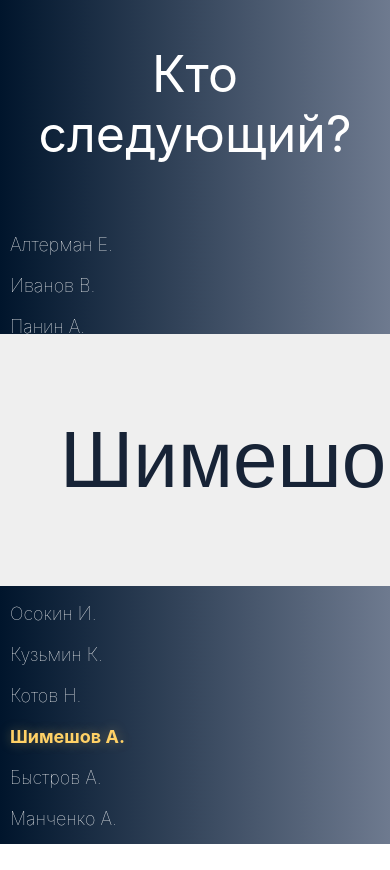
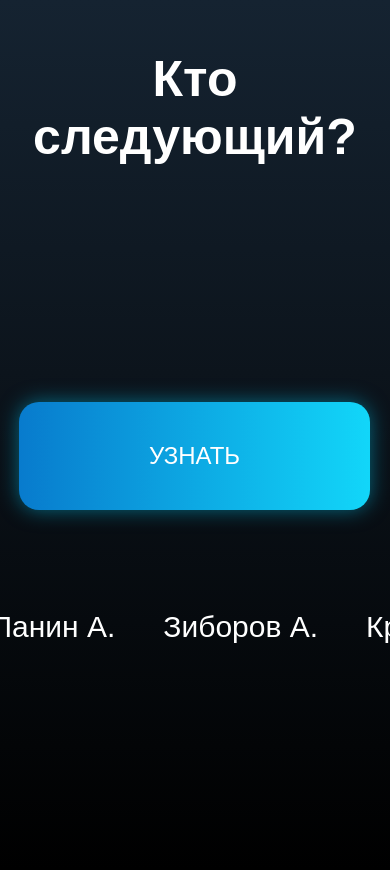
Before and after one commit to ivanov-v/roulette, a React (Vite) app: page / in a window 390 px wide. Before the commit the page ends 844 px from the top, so only its background shows below. Built offline with nearby package versions, Linux system fonts and the light colour scheme.

Commit message:
redesign

```diff
--- a/package.json
+++ b/package.json
@@ -10,6 +10,7 @@
     "preview": "vite preview"
   },
   "dependencies": {
+    "@fontsource-variable/roboto": "^5.3.0",
     "react": "^19.2.5",
     "react-dom": "^19.2.5"
   },
--- a/src/app.tsx
+++ b/src/app.tsx
@@ -1,147 +1,110 @@
-import { useEffect, useRef, useState } from "react";
-import items from "./data/items.json";
-
-const DEMO_INTERVAL_MS = 2000;
-const ROULETTE_DURATION_MS = 7000;
-const DONE_DURATION_MS = 4000;
-
-type RouletteMode = "demo" | "spinning" | "done";
-
-const getRandomIndex = (length: number) => Math.floor(Math.random() * length);
+import { useEffect, useState } from "react";
+import users from "./data/items.json";
 
 export function App() {
-  const [activeIndex, setActiveIndex] = useState(() =>
-    getRandomIndex(items.length),
-  );
-  const [mode, setMode] = useState<RouletteMode>("demo");
-  const intervalRef = useRef<number | null>(null);
-  const timeoutRef = useRef<number | null>(null);
-  const doneTimeoutRef = useRef<number | null>(null);
+  const [winnerIndex, setWinnerIndex] = useState<number | null>(null);
+  const [finished, setFinished] = useState(false);
+  const [copyStatus, setCopyStatus] = useState<"idle" | "copying" | "leaving" | "error">("idle");
+
+  const copyWinner = async () => {
+    if (winnerIndex === null || !finished || copyStatus === "copying" || copyStatus === "leaving") return;
+
+    setCopyStatus("copying");
+    try {
+      await navigator.clipboard.writeText(users[winnerIndex]);
+      setCopyStatus("leaving");
+    } catch {
+      setCopyStatus("error");
+    }
+  };
 
   useEffect(() => {
-    if (mode !== "demo") {
-      return;
-    }
+    if (winnerIndex === null) return;
 
-    intervalRef.current = window.setInterval(() => {
-      setActiveIndex(getRandomIndex(items.length));
-    }, DEMO_INTERVAL_MS);
+    const timeout = window.setTimeout(() => setFinished(true), 4000);
+    return () => window.clearTimeout(timeout);
+  }, [winnerIndex]);
 
-    return () => {
-      if (intervalRef.current !== null) {
-        window.clearInterval(intervalRef.current);
-        intervalRef.current = null;
-      }
-    };
-  }, [mode]);
-
-  useEffect(() => {
-    return () => {
-      if (intervalRef.current !== null) {
-        window.clearInterval(intervalRef.current);
-      }
-
-      if (timeoutRef.current !== null) {
-        window.clearTimeout(timeoutRef.current);
-      }
-
-      if (doneTimeoutRef.current !== null) {
-        window.clearTimeout(doneTimeoutRef.current);
-      }
-    };
-  }, []);
-
-  const startRoulette = () => {
-    if (mode === "spinning") {
-      return;
-    }
-
-    if (mode === "done") {
-      void copyActiveItem();
-      return;
-    }
-
-    if (intervalRef.current !== null) {
-      window.clearInterval(intervalRef.current);
-      intervalRef.current = null;
-    }
-
-    const winnerIndex = getRandomIndex(items.length);
-    const startedAt = Date.now();
-
-    setMode("spinning");
-
-    const spin = () => {
-      const elapsed = Date.now() - startedAt;
-      const progress = Math.min(elapsed / ROULETTE_DURATION_MS, 1);
-      const delay = 60 + progress ** 2.8 * 340;
-
-      if (progress >= 1) {
-        setActiveIndex(winnerIndex);
-        setMode("done");
-        timeoutRef.current = null;
-        doneTimeoutRef.current = window.setTimeout(() => {
-          setMode("demo");
-          doneTimeoutRef.current = null;
-        }, DONE_DURATION_MS);
-        return;
-      }
-
-      setActiveIndex(getRandomIndex(items.length));
-      timeoutRef.current = window.setTimeout(spin, delay);
-    };
-
-    spin();
-  };
-
-  const activeItem = items[activeIndex];
-
-  const copyActiveItem = async () => {
-    await navigator.clipboard.writeText(activeItem);
-  };
+  const started = winnerIndex !== null;
 
   return (
-    <div className="root">
-      <div className="main">
+    <main>
       <h1>Кто следующий?</h1>
-
-        <div className="container">
-          <div className="list">
-            {items.map((item, index) => (
+      <div className="selection-stage">
+        {!finished && (
           <div
-                className={[
-                  "item",
-                  index === activeIndex ? "item--active" : "",
-                  mode === "done" && index === activeIndex
-                    ? "item--selected"
-                    : "",
-                ]
-                  .filter(Boolean)
-                  .join(" ")}
-                key={item}
+            className={`users-layout${started ? " users-layout--leaving" : ""}`}
+            inert={started}
+            aria-hidden={started}
           >
-                {item}
+            <button
+              className="discover-button"
+              type="button"
+              disabled={started}
+              onClick={() => setWinnerIndex(Math.floor(Math.random() * users.length))}
+            >
+              Узнать
+            </button>
+            <div className="users-marquee" tabIndex={0} aria-label="Пользователи, бегущая строка">
+              <div className="users-marquee-track">
+                {[0, 1].map((copy) => (
+                  <ul key={copy} aria-hidden={copy === 1}>
+                    {users.map((user) => (
+                      <li key={user}>{user}</li>
+                    ))}
+                  </ul>
+                ))}
+              </div>
+            </div>
+          </div>
+        )}
+        {started && (
+          <div className="selection-result" role="status" aria-live="polite">
+            <span className="sr-only">
+              {finished ? `Выбран: ${users[winnerIndex]}` : "Выбираем пользователя"}
+            </span>
+            <div
+              className={`rolling-window${copyStatus === "leaving" ? " rolling-window--leaving" : ""}`}
+              aria-hidden="true"
+            >
+              {finished ? (
+                <div className="rolling-name">{users[winnerIndex]}</div>
+              ) : (
+                <div className="rolling-track">
+                  {Array.from({ length: users.length * 3 + winnerIndex + 1 }, (_, index) => (
+                    <div className="rolling-name" key={index}>
+                      {users[index % users.length]}
                     </div>
                   ))}
                 </div>
-
+              )}
+            </div>
+            {finished && (
+              <div
+                className={`copy-actions${copyStatus === "leaving" ? " copy-actions--leaving" : ""}`}
+                onAnimationEnd={(event) => {
+                  if (event.target !== event.currentTarget || event.animationName !== "depth-disappear") return;
+                  setWinnerIndex(null);
+                  setFinished(false);
+                  setCopyStatus("idle");
+                }}
+              >
                 <button
-            className={[
-              "active-item",
-              mode === "spinning" ? "active-item--spinning" : "",
-              mode === "done" ? "active-item--done" : "",
-            ]
-              .filter(Boolean)
-              .join(" ")}
-            onClick={startRoulette}
-            disabled={mode === "spinning"}
-            title={mode === "done" ? "Скопировать имя" : "Запустить рулетку"}
+                  className="discover-button discover-button--small"
                   type="button"
+                  onClick={copyWinner}
+                  disabled={copyStatus === "copying" || copyStatus === "leaving"}
                 >
-            {activeItem}
+                  Скопировать
                 </button>
+                {copyStatus === "error" && (
+                  <p>Не удалось скопировать. Попробуйте ещё раз.</p>
+                )}
               </div>
+            )}
           </div>
+        )}
       </div>
+    </main>
   );
 }
--- a/src/index.css
+++ b/src/index.css
@@ -1,98 +1,243 @@
+* {
+  box-sizing: border-box;
+}
+
 body {
   margin: 0;
-  min-height: 100vh;
-  font-family:
-    -apple-system,
-    BlinkMacSystemFont,
-    Segoe UI,
-    Roboto,
-    Helvetica,
-    Arial,
-    sans-serif,
-    Apple Color Emoji,
-    Segoe UI Emoji,
-    Segoe UI Symbol;
-
-  background: #141e30;
-  background: linear-gradient(to right, #00152c, #6e7a8f);
+  font-family: "Roboto Variable", sans-serif;
   color: #fff;
 }
 
-.root {
-  overflow-x: hidden;
+main {
+  min-height: 100vh;
+  background: linear-gradient(to top, #000000, #152331);
 }
 
-h1 {
+main h1 {
   font-size: 50px;
-  margin-bottom: 70px;
   text-align: center;
-  font-weight: 400;
+  margin: 0;
+  padding-top: 50px;
 }
 
-.main {
-  max-width: 1000px;
-  margin: 0 auto;
-  padding: 10px;
+.users-layout {
+  display: flex;
+  align-items: center;
+  gap: 90px;
+  flex-direction: column;
+  justify-content: center;
+  width: 100%;
 }
 
-.list {
-  display: grid;
-  gap: 20px;
-  font-weight: 100;
-  font-size: 18px;
+.users-marquee {
+  width: 100%;
+  overflow: hidden;
 }
 
-.item {
-  transition:
-    color 0.2s ease,
-    font-weight 0.2s ease,
-    text-shadow 0.2s ease;
+.users-marquee-track {
+  display: flex;
+  width: max-content;
+  animation: marquee-scroll 40s linear infinite;
 }
 
-.container {
-  position: relative;
+.users-marquee ul {
+  display: flex;
+  flex-shrink: 0;
+  gap: 48px;
+  margin: 0;
+  padding: 0 48px 0 0;
+  list-style: none;
+  font-size: 30px;
+  font-weight: 300;
+  white-space: nowrap;
 }
 
-.active-item {
-  border: 0;
-  position: absolute;
-  top: 100px;
-  left: 100%;
-  margin-left: -400px;
-  font-size: 80px;
-  font-weight: 200;
-  padding: 80px;
-  background-color: #efefef;
-  border-radius: 20px;
-  color: #172336;
-  cursor: pointer;
-  width: 2000px;
-  text-align: left;
-  transition:
-    background-color 0.25s ease,
-    color 0.25s ease,
-    transform 0.25s ease,
-    box-shadow 0.25s ease;
+.users-marquee:hover .users-marquee-track,
+.users-marquee:focus .users-marquee-track {
+  animation-play-state: paused;
 }
 
-.active-item--spinning {
-  cursor: wait;
-  transform: scale(1.1);
+@keyframes marquee-scroll {
+  to {
+    transform: translateX(-50%);
+  }
 }
 
-.item--active {
-  color: #ffd166;
-  font-weight: 700;
-  text-shadow: 0 0 12px rgba(255, 209, 102, 0.35);
+.discover-button {
+  background-image: linear-gradient(
+    to right,
+    #087bcd 0%,
+    #12d8fa 51%,
+    #1fa2ff 100%
+  );
+  margin: 10px;
+  padding: 40px 130px;
+  text-align: center;
+  text-transform: uppercase;
+  transition: 0.5s;
+  background-size: 200% auto;
+  color: white;
+  box-shadow: 0 0 20px #066981;
+  border-radius: 20px;
+  display: block;
+  outline: none;
+  border: none;
+  font: inherit;
+  font-size: clamp(24px, 5vw, 64px);
+  cursor: pointer;
 }
 
-.item--selected {
-  color: #7cffb2;
-  text-shadow: 0 0 14px rgba(124, 255, 178, 0.4);
+.discover-button:hover {
+  background-position: right center;
+  color: #fff;
+  text-decoration: none;
 }
 
-.active-item--done {
-  background-color: #7cffb2;
-  transform: scale(1.3);
-  box-shadow: 0 0 40px rgba(124, 255, 178, 0.28);
+.discover-button:focus-visible {
+  outline: 3px solid #ffd166;
+  outline-offset: 4px;
 }
+
+.discover-button--small {
+  margin: 0;
+  padding: 15px 30px;
+  font-size: 20px;
+}
+
+.copy-actions {
+  position: absolute;
+  top: calc(50% + var(--row-height) / 2 + 20px);
+  display: flex;
+  flex-direction: column;
+  align-items: center;
+  text-align: center;
+  animation: depth-appear 500ms ease-out both;
+}
+
+.copy-actions--leaving,
+.rolling-window--leaving {
+  pointer-events: none;
+  animation: depth-disappear 350ms ease-in both;
+}
+
+.selection-stage {
+  position: relative;
+  display: flex;
+  min-height: max(620px, calc(100svh - 140px));
+  overflow: hidden;
+}
+
+.users-layout--leaving {
+  pointer-events: none;
+}
+
+.users-layout > .users-marquee,
+.users-layout > .discover-button {
+  animation: depth-appear 650ms ease-out both;
+}
+
+.users-layout--leaving > .users-marquee,
+.users-layout--leaving > .discover-button {
+  animation: depth-disappear 450ms ease-in forwards;
+}
+
+.selection-result {
+  --row-height: clamp(64px, 10vw, 96px);
+  position: absolute;
+  inset: 0;
+  display: flex;
+  align-items: center;
+  justify-content: center;
+  animation: depth-appear 650ms ease-out both;
+}
+
+.rolling-window {
+  height: var(--row-height);
+  width: 100%;
+  overflow: hidden;
+}
+
+.rolling-track {
+  animation: roll-names 4s cubic-bezier(0.12, 0.65, 0.15, 1) forwards;
+}
+
+.rolling-name {
+  height: var(--row-height);
+  line-height: var(--row-height);
+  text-align: center;
+  font-size: 100px;
+  font-weight: 700;
+  white-space: nowrap;
+}
+
+.sr-only {
+  position: absolute;
+  width: 1px;
+  height: 1px;
+  padding: 0;
+  margin: -1px;
+  overflow: hidden;
+  clip-path: inset(50%);
+  white-space: nowrap;
+  border: 0;
+}
+
+@keyframes depth-appear {
+  0% {
+    opacity: 0;
+    transform: perspective(900px) translateZ(-600px) scale(0.6);
+  }
+  70% {
+    opacity: 1;
+    transform: perspective(900px) translateZ(35px) scale(1.02);
+  }
+  100% {
+    opacity: 1;
+    transform: perspective(900px) translateZ(0) scale(1);
+  }
+}
+
+@keyframes depth-disappear {
+  from {
+    opacity: 1;
+    transform: perspective(900px) translateZ(0) scale(1);
+  }
+  to {
+    opacity: 0;
+    transform: perspective(900px) translateZ(-600px) scale(0.6);
+    visibility: hidden;
+  }
+}
+
+@keyframes roll-names {
+  from {
+    transform: translateY(0);
+  }
+  to {
+    transform: translateY(calc(-100% + var(--row-height)));
+  }
+}
+
+@media (prefers-reduced-motion: reduce) {
+  .users-marquee {
+    overflow-x: auto;
+  }
+  .users-marquee-track {
+    animation: none;
+  }
+  .users-marquee ul[aria-hidden="true"] {
+    display: none;
+  }
+
+  .copy-actions,
+  .rolling-window--leaving,
+  .selection-result,
+  .users-layout > .users-marquee,
+  .users-layout > .discover-button {
+    animation-duration: 1ms;
+  }
+
+  .rolling-track {
+    animation-timing-function: steps(1, end);
+  }
+}
--- a/src/main.tsx
+++ b/src/main.tsx
@@ -1,7 +1,8 @@
 import { StrictMode } from "react";
 import { createRoot } from "react-dom/client";
+import { App } from "./app";
+import "@fontsource-variable/roboto/wght.css";
 import "./index.css";
-import { App } from "./app";
 
 createRoot(document.getElementById("root")!).render(
   <StrictMode>
```
Also changed, not shown: 1 other file (tests, documents, lock files or other folders). Lines whose indentation alone changed are shown as unchanged.
